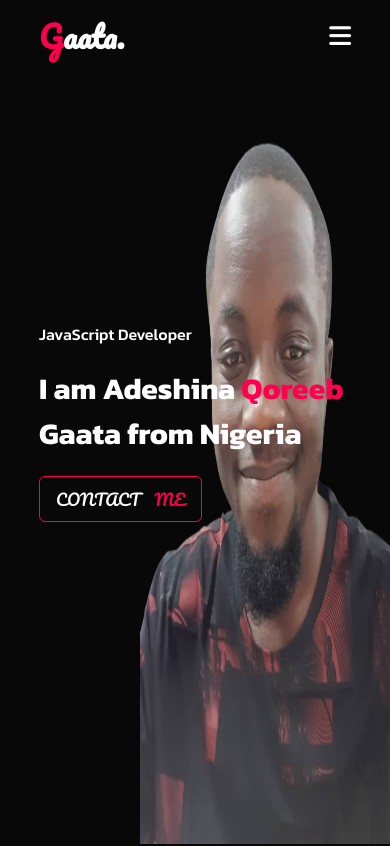
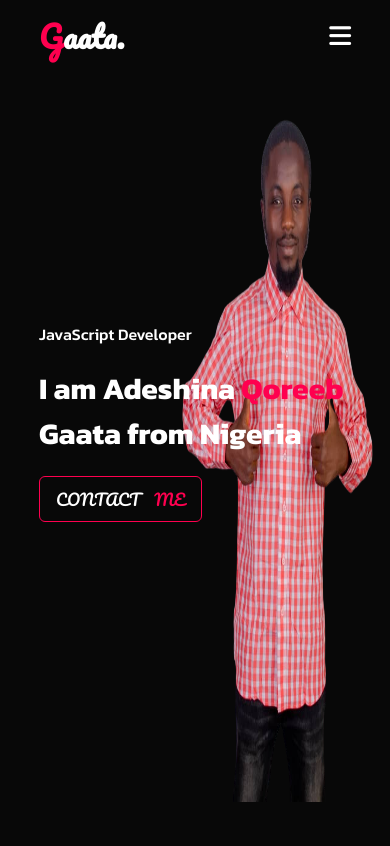
Before and after one commit to Q-Gaata/My-Portfolio, a plain HTML site: page index.html in a window 390 px wide. Shown: the top 846 px of the page. Drawn offline with nearby package versions, Linux system fonts and the light colour scheme.

Commit message:
Change Picture

```diff
--- a/index.html
+++ b/index.html
@@ -40,7 +40,7 @@
         <div class="container">
             <div class="row">
                 <div class="about-col-1 box">
-                    <img src="images/new now.png">
+                    <img src="images/me1.png">
                 </div>
                 <div class="about-col-2 box">
                     <h1 class="sub-title">About Me</h1>
@@ -142,7 +142,7 @@
             </div>
         </div>
 
-        <div class="copyright">
+        <div class="copyright box">
             <p>Copyright &copy; Made with <i class="fas fa-heart"></i> by <span>G</span>aata</p>
         </div>
     </div>
--- a/styles.css
+++ b/styles.css
@@ -25,6 +25,7 @@ html {
 body {
     background: #080808;
     color: white;
+    overflow-x: hidden;
 }
 
 .modal {
@@ -104,12 +105,12 @@ body {
 }
 
 #header {
-    background-image: url(images/don_t-removebg-preview.png);
+    background-image: url(images/me2.png);
     height: 100vh;
     width: 100%;
     background-position: right;
     background-attachment: fixed;
-    background-size: 55% 100%;
+    background-size: 50% 95%;
     background-repeat: no-repeat;
     z-index: -1;
 }
@@ -558,10 +559,11 @@ nav .fas {
 
 @media only screen and (max-width: 600px){
     #header{
-        background-image: url(images/hdimage.png);
-        background-size: 70% 100%;
+        background-image: url(images/me2.png);
+        background-size: 60% 90%;
         height: 100vh;
-        background-position: 120%;
+        background-position: right;
+        background-repeat: no-repeat;
     }
 
     .header-text{
@@ -657,4 +659,5 @@ nav .fas {
         width: 160px;
      }
 
+
 }
```
Also changed, not shown: images/me1.png (added), images/me2.png (added).
